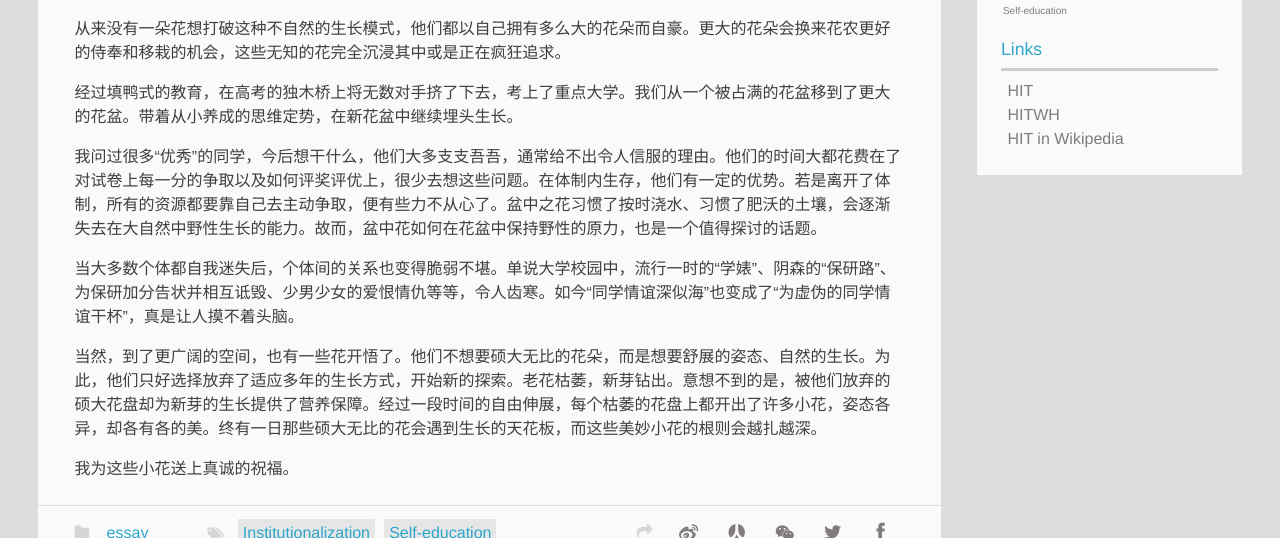
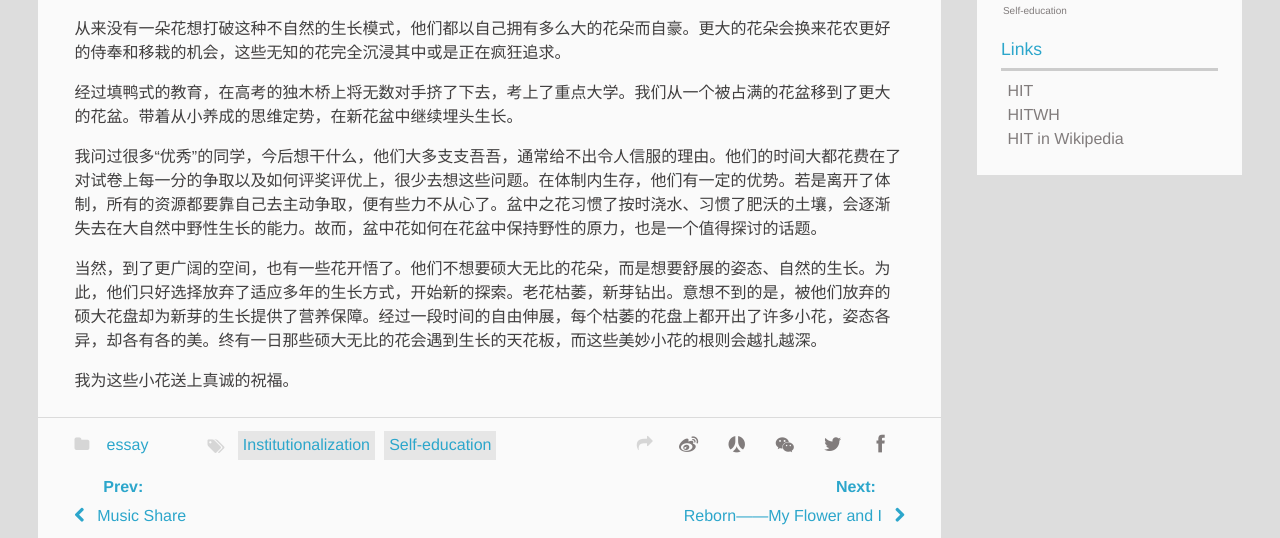
Before and after one commit to PAULYZHENG/paulyzheng.github.io, a Jekyll site: the page built from _posts/2017-09-11-盆中花.md, in a window 1280 px wide and 900 px high, scrolled down 752 px, cut to the strip 0-538 px from the top of the window. Built offline with Jekyll 4.4.1, drawn with Linux system fonts in a browser that asks for light colours; comment, search, counter and statistics services are not loaded.

Commit message:
Update 2017-09-11-盆中花.md

```diff
--- a/_posts/2017-09-11-盆中花.md
+++ b/_posts/2017-09-11-盆中花.md
@@ -22,8 +22,6 @@ __笼中鸟，池中鱼，盆中花。__
 
 我问过很多“优秀”的同学，今后想干什么，他们大多支支吾吾，通常给不出令人信服的理由。他们的时间大都花费在了对试卷上每一分的争取以及如何评奖评优上，很少去想这些问题。在体制内生存，他们有一定的优势。若是离开了体制，所有的资源都要靠自己去主动争取，便有些力不从心了。盆中之花习惯了按时浇水、习惯了肥沃的土壤，会逐渐失去在大自然中野性生长的能力。故而，盆中花如何在花盆中保持野性的原力，也是一个值得探讨的话题。
 
-当大多数个体都自我迷失后，个体间的关系也变得脆弱不堪。单说大学校园中，流行一时的“学婊”、阴森的“保研路”、为保研加分告状并相互诋毁、少男少女的爱恨情仇等等，令人齿寒。如今“同学情谊深似海”也变成了“为虚伪的同学情谊干杯”，真是让人摸不着头脑。
-
 当然，到了更广阔的空间，也有一些花开悟了。他们不想要硕大无比的花朵，而是想要舒展的姿态、自然的生长。为此，他们只好选择放弃了适应多年的生长方式，开始新的探索。老花枯萎，新芽钻出。意想不到的是，被他们放弃的硕大花盘却为新芽的生长提供了营养保障。经过一段时间的自由伸展，每个枯萎的花盘上都开出了许多小花，姿态各异，却各有各的美。终有一日那些硕大无比的花会遇到生长的天花板，而这些美妙小花的根则会越扎越深。
 
 我为这些小花送上真诚的祝福。
```
